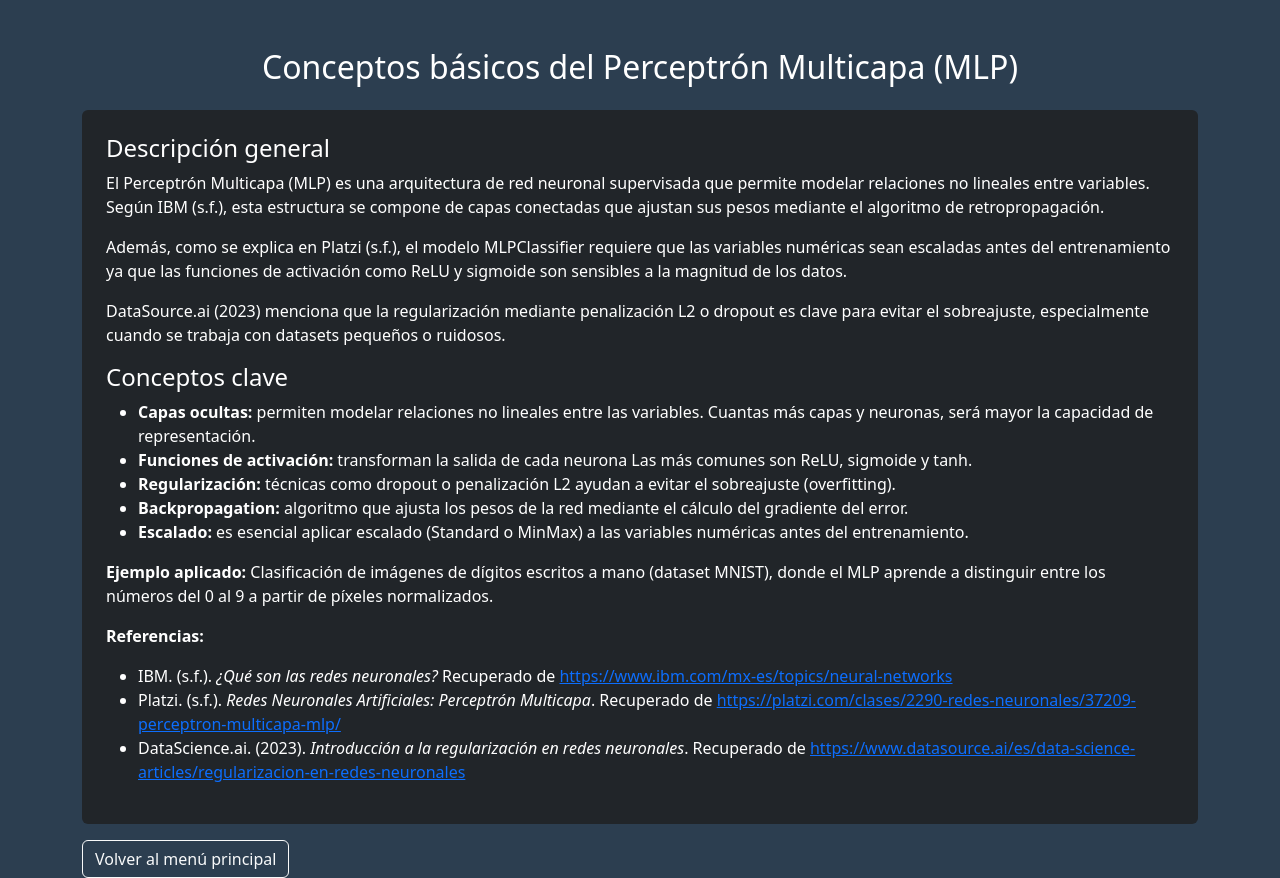
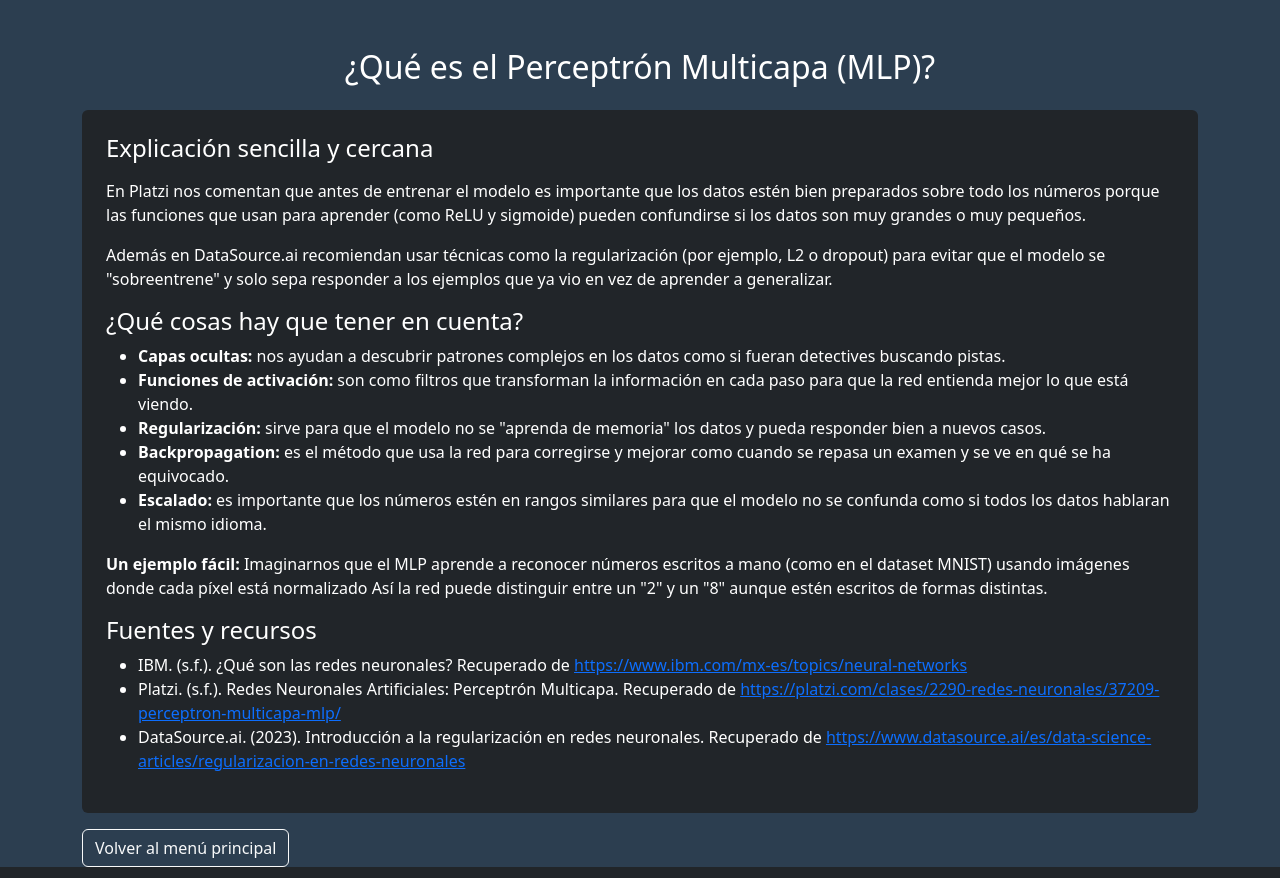
Before and after one commit to Diego-Alexander-udec/Casos-de-Uso-de-Machine-Learning-Supervisado, a Flask app: page /conceptos_teoricos_clasificacion in a window 1280 px wide. Run offline with Flask 3, Linux system fonts and the light colour scheme.

Commit message:
Update conceptos_teoricos_clasificacion.html
Se actualiza la informacion

```diff
--- a/Proyecto/templates/conceptos_teoricos_clasificacion.html
+++ b/Proyecto/templates/conceptos_teoricos_clasificacion.html
@@ -9,35 +9,36 @@
   </head>
   <body class="fondo-personalizado text-white">
     <div class="container mt-5">
-      <h2 class="text-center mb-4">Conceptos básicos del Perceptrón Multicapa (MLP)</h2>
+      <h2 class="text-center mb-4">¿Qué es el Perceptrón Multicapa (MLP)?</h2>
       <div class="bg-dark p-4 rounded">
-        <h4>Descripción general</h4>
+        <h4>Explicación sencilla y cercana</h4>
         <p>
-          El Perceptrón Multicapa (MLP) es una arquitectura de red neuronal supervisada que permite modelar relaciones no lineales entre variables. Según IBM (s.f.), esta estructura se compone de capas conectadas que ajustan sus pesos mediante el algoritmo de retropropagación.
         </p>
         <p>
-          Además, como se explica en Platzi (s.f.), el modelo MLPClassifier requiere que las variables numéricas sean escaladas antes del entrenamiento ya que las funciones de activación como ReLU y sigmoide son sensibles a la magnitud de los datos.
         </p>
         <p>
-          DataSource.ai (2023) menciona que la regularización mediante penalización L2 o dropout es clave para evitar el sobreajuste, especialmente cuando se trabaja con datasets pequeños o ruidosos.
+          En Platzi nos comentan que antes de entrenar el modelo es importante que los datos estén bien preparados sobre todo los números porque las funciones que usan para aprender (como ReLU y sigmoide) pueden confundirse si los datos son muy grandes o muy pequeños.
+        </p>
+        <p>
+          Además en DataSource.ai recomiendan usar técnicas como la regularización (por ejemplo, L2 o dropout) para evitar que el modelo se "sobreentrene" y solo sepa responder a los ejemplos que ya vio en vez de aprender a generalizar.
         </p>
 
-        <h4>Conceptos clave</h4>
+        <h4>¿Qué cosas hay que tener en cuenta?</h4>
         <ul>
-          <li><strong>Capas ocultas:</strong> permiten modelar relaciones no lineales entre las variables. Cuantas más capas y neuronas, será mayor la capacidad de representación.</li>
-          <li><strong>Funciones de activación:</strong> transforman la salida de cada neurona Las más comunes son ReLU, sigmoide y tanh.</li>
-          <li><strong>Regularización:</strong> técnicas como dropout o penalización L2 ayudan a evitar el sobreajuste (overfitting).</li>
-          <li><strong>Backpropagation:</strong> algoritmo que ajusta los pesos de la red mediante el cálculo del gradiente del error.</li>
-          <li><strong>Escalado:</strong> es esencial aplicar escalado (Standard o MinMax) a las variables numéricas antes del entrenamiento.</li>
+          <li><strong>Capas ocultas:</strong> nos ayudan a descubrir patrones complejos en los datos como si fueran detectives buscando pistas.</li>
+          <li><strong>Funciones de activación:</strong> son como filtros que transforman la información en cada paso para que la red entienda mejor lo que está viendo.</li>
+          <li><strong>Regularización:</strong> sirve para que el modelo no se "aprenda de memoria" los datos y pueda responder bien a nuevos casos.</li>
+          <li><strong>Backpropagation:</strong> es el método que usa la red para corregirse y mejorar como cuando se repasa un examen y se ve en qué se ha equivocado.</li>
+          <li><strong>Escalado:</strong> es importante que los números estén en rangos similares para que el modelo no se confunda como si todos los datos hablaran el mismo idioma.</li>
         </ul>
 
-        <p><strong>Ejemplo aplicado:</strong> Clasificación de imágenes de dígitos escritos a mano (dataset MNIST), donde el MLP aprende a distinguir entre los números del 0 al 9 a partir de píxeles normalizados.</p>
+        <p><strong>Un ejemplo fácil:</strong> Imaginarnos que el MLP aprende a reconocer números escritos a mano (como en el dataset MNIST) usando imágenes donde cada píxel está normalizado Así la red puede distinguir entre un "2" y un "8" aunque estén escritos de formas distintas.</p>
 
-        <p><strong>Referencias:</strong></p>
+        <h4>Fuentes y recursos</h4>
         <ul class="references-list">
-          <li>IBM. (s.f.). <em>¿Qué son las redes neuronales?</em> Recuperado de <a href="https://www.ibm.com/mx-es/topics/neural-networks" target="_blank" rel="noopener">https://www.ibm.com/mx-es/topics/neural-networks</a></li>
-          <li>Platzi. (s.f.). <em>Redes Neuronales Artificiales: Perceptrón Multicapa</em>. Recuperado de <a href="https://platzi.com/clases/2290-redes-neuronales/37209-perceptron-multicapa-mlp/" target="_blank" rel="noopener">https://platzi.com/clases/2290-redes-neuronales/37209-perceptron-multicapa-mlp/</a></li>
-          <li>DataScience.ai. (2023). <em>Introducción a la regularización en redes neuronales</em>. Recuperado de <a href="https://www.datasource.ai/es/data-science-articles/regularizacion-en-redes-neuronales" target="_blank" rel="noopener">https://www.datasource.ai/es/data-science-articles/regularizacion-en-redes-neuronales</a></li>
+          <li>IBM. (s.f.). ¿Qué son las redes neuronales? Recuperado de <a href="https://www.ibm.com/mx-es/topics/neural-networks" target="_blank" rel="noopener">https://www.ibm.com/mx-es/topics/neural-networks</a></li>
+          <li>Platzi. (s.f.). Redes Neuronales Artificiales: Perceptrón Multicapa. Recuperado de <a href="https://platzi.com/clases/2290-redes-neuronales/37209-perceptron-multicapa-mlp/" target="_blank" rel="noopener">https://platzi.com/clases/2290-redes-neuronales/37209-perceptron-multicapa-mlp/</a></li>
+          <li>DataSource.ai. (2023). Introducción a la regularización en redes neuronales. Recuperado de <a href="https://www.datasource.ai/es/data-science-articles/regularizacion-en-redes-neuronales" target="_blank" rel="noopener">https://www.datasource.ai/es/data-science-articles/regularizacion-en-redes-neuronales</a></li>
         </ul>
       </div>
       <a href="{{ url_for('index') }}" class="btn btn-outline-light mt-3">Volver al menú principal</a>
```
